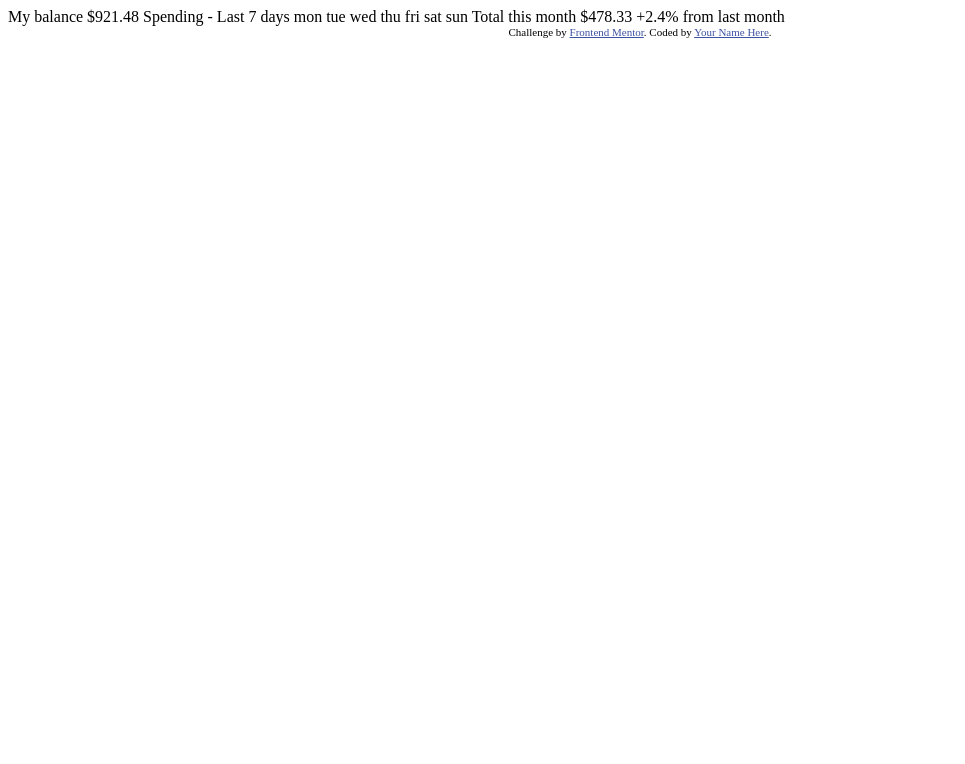
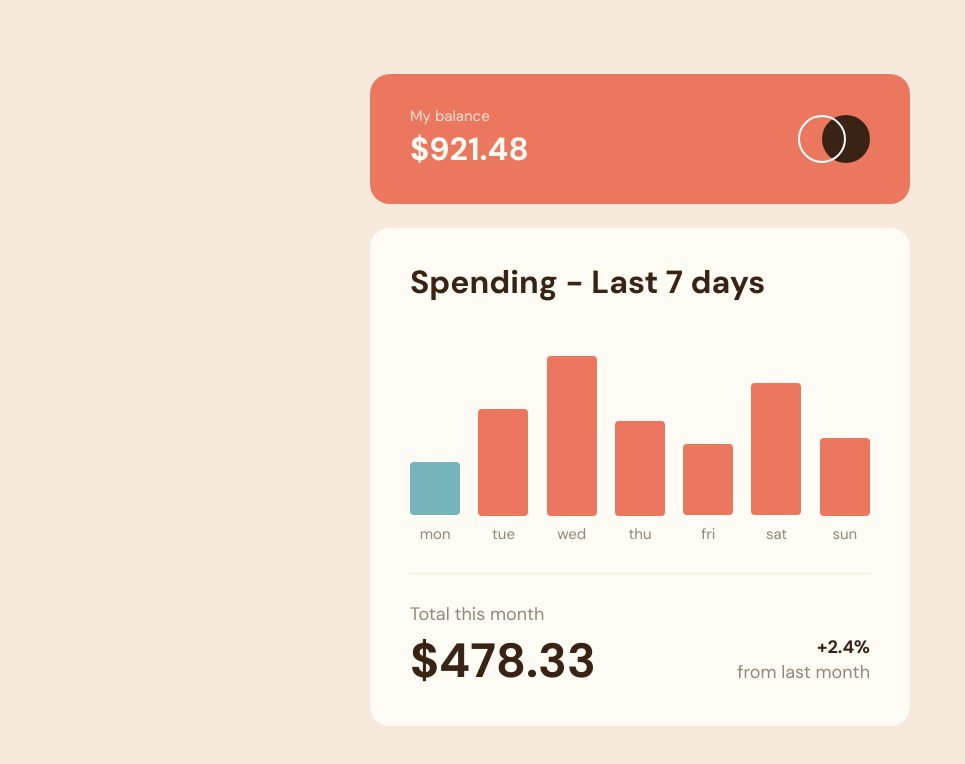
Before and after one commit to mateusbelicio/expenses-chart-component, a plain HTML site: page index.html in a window 1280 px wide. Shown: the whole page, without its empty margins (0-965 px from the left). Drawn offline with Linux system fonts and the light colour scheme.

Commit message:
Finished project

```diff
--- a/index.html
+++ b/index.html
@@ -1,43 +1,76 @@
 <!DOCTYPE html>
 <html lang="en">
   <head>
-  <meta charset="UTF-8">
-  <meta name="viewport" content="width=device-width, initial-scale=1.0"> <!-- displays site properly based on user's device -->
+    <meta charset="UTF-8" />
+    <meta name="viewport" content="width=device-width, initial-scale=1.0" />
+    <meta name="description" content="Challenge by Frontend Mentor. Coded by Mateus Belício" />
 
-  <link rel="icon" type="image/png" sizes="32x32" href="./images/favicon-32x32.png">
+    <link rel="icon" type="image/png" sizes="32x32" href="./images/favicon-32x32.png" />
 
     <title>Frontend Mentor | Expenses chart component</title>
 
-  <!-- Feel free to remove these styles or customise in your own stylesheet 👍 -->
-  <style>
-    .attribution { font-size: 11px; text-align: center; }
-    .attribution a { color: hsl(228, 45%, 44%); }
-  </style>
+    <link rel="stylesheet" href="style.css" />
+
+    <script src="main.js" defer></script>
   </head>
   <body>
+    <main>
+      <h1 class="u-sr-only">Expenses chart component</h1>
 
-  My balance
-  $921.48
+      <article class="c-component u-container u-grid">
+        <header class="c-component__heading bg-primary-400 text-neutral-200">
+          <h2 class="c-component__title fs-200">My balance</h2>
+          <span class="c-component__balance u-currency fs-500">921.48</span>
+        </header>
 
-  Spending - Last 7 days
+        <section class="c-component__spending bg-neutral-200">
+          <h2 class="fs-500">Spending - Last 7 days</h2>
 
-  mon
-  tue
-  wed
-  thu
-  fri
-  sat
-  sun
+          <div class="c-component__chart c-chart u-grid" data-max="100">
+            <div class="c-chart__column">
+              <span class="c-chart__bar"><span class="c-chart__value">17.45</span></span>
+              <span class="c-chart__day fs-200">mon</span>
+            </div>
+            <div class="c-chart__column">
+              <span class="c-chart__bar"><span class="c-chart__value">34.91</span></span>
+              <span class="c-chart__day fs-200">tue</span>
+            </div>
+            <div class="c-chart__column">
+              <span class="c-chart__bar"><span class="c-chart__value">52.36</span></span>
+              <span class="c-chart__day fs-200">wed</span>
+            </div>
+            <div class="c-chart__column">
+              <span class="c-chart__bar"><span class="c-chart__value">31.07</span></span>
+              <span class="c-chart__day fs-200">thu</span>
+            </div>
+            <div class="c-chart__column">
+              <span class="c-chart__bar"><span class="c-chart__value">23.39</span></span>
+              <span class="c-chart__day fs-200">fri</span>
+            </div>
+            <div class="c-chart__column">
+              <span class="c-chart__bar"><span class="c-chart__value">43.28</span></span>
+              <span class="c-chart__day fs-200">sat</span>
+            </div>
+            <div class="c-chart__column">
+              <span class="c-chart__bar"><span class="c-chart__value">25.48</span></span>
+              <span class="c-chart__day fs-200">sun</span>
+            </div>
+          </div>
 
-  Total this month
-  $478.33
+          <div class="c-divider"></div>
 
-  +2.4%
-  from last month
+          <div class="c-component__summary">
+            <h3 class="text-neutral-400">Total this month</h3>
 
-  <div class="attribution">
-    Challenge by <a href="https://www.frontendmentor.io?ref=challenge" target="_blank">Frontend Mentor</a>.
-    Coded by <a href="#">Your Name Here</a>.
+            <div class="u-flex a-container">
+              <span class="c-component__total fs-600 u-currency">478.33</span>
+              <p class="c-component__variation">
+                +2.4% <span class="text-neutral-400">from last month</span>
+              </p>
             </div>
+          </div>
+        </section>
+      </article>
+    </main>
   </body>
 </html>
--- /dev/null
+++ b/main.js
@@ -0,0 +1,43 @@
+'use strict';
+
+const BAR_MAX_HEIGHT = 10;
+const bars = document.querySelectorAll('.c-chart__bar');
+
+const getData = async function () {
+  try {
+    const res = await fetch('data.json');
+    const data = await res.json();
+
+    if (!res.ok) throw new Error('Failed on load data...');
+
+    return data;
+  } catch (err) {
+    console.error(err);
+  }
+};
+
+const maxAmount = function (data) {
+  const max = data.reduce((cur, val) => (cur >= val.amount ? cur : val.amount), 0);
+  return max;
+};
+
+const setCurrentDay = function (data) {
+  const date = new Date();
+  const day = date.toDateString().slice(0, 3).toLowerCase();
+
+  bars.forEach((bar, i) => {
+    if (data[i].day === day) bar.classList.add('c-chart__bar--current');
+    else bar.classList.remove('c-chart__bar--current');
+  });
+};
+
+const init = async function () {
+  const data = await getData();
+  const max = maxAmount(data);
+
+  bars.forEach((bar, i) => (bar.style.height = `${(data[i].amount / max) * BAR_MAX_HEIGHT}rem`));
+
+  setCurrentDay(data);
+};
+
+init();
--- /dev/null
+++ b/style.css
@@ -0,0 +1,408 @@
+@import url('https://fonts.googleapis.com/css2?family=DM+Sans:wght@400;700&display=swap');
+
+/* ----------------------------- */
+/* RESET                         */
+/* ----------------------------- */
+
+/* Box sizing rules */
+*,
+*::before,
+*::after {
+  box-sizing: border-box;
+}
+
+/* Remove default margin and paddings */
+body,
+h1,
+h2,
+h3,
+h4,
+p,
+figure,
+blockquote,
+dl,
+dd {
+  margin: 0;
+  padding: 0;
+
+}
+
+h1,
+h2,
+h3,
+h4,
+p {
+  font: inherit;
+}
+
+
+/* Remove list styles on ul, ol elements with a list role, which suggests default styling will be removed */
+ul[role='list'],
+ol[role='list'] {
+  list-style: none;
+}
+
+/* Set core root defaults */
+html:focus-within {
+  scroll-behavior: smooth;
+}
+
+/* Set core body defaults */
+body {
+  min-height: 100vh;
+  text-rendering: optimizeSpeed;
+  line-height: 1.4;
+}
+
+/* A elements that don't have a class get default styles */
+a:not([class]) {
+  text-decoration-skip-ink: auto;
+}
+
+/* Make images easier to work with */
+img,
+picture {
+  max-width: 100%;
+  display: block;
+}
+
+/* Inherit fonts for inputs and buttons */
+input,
+button,
+textarea,
+select {
+  font: inherit;
+}
+
+/* Remove all animations, transitions and smooth scroll for people that prefer not to see them */
+@media (prefers-reduced-motion: reduce) {
+  html:focus-within {
+    scroll-behavior: auto;
+  }
+
+  *,
+  *::before,
+  *::after {
+    animation-duration: 0.01ms !important;
+    animation-iteration-count: 1 !important;
+    transition-duration: 0.01ms !important;
+    scroll-behavior: auto !important;
+  }
+}
+
+/* ----------------------------- */
+/* BASIC                         */
+/* ----------------------------- */
+
+:root {
+  /* COLORS */
+  /* Primary */
+  --clr-primary-300: 10 100% 76%;
+  --clr-primary-400: 10 79% 65%;
+
+  /* Accent */
+  --clr-accent-300: 186 49% 80%;
+  --clr-accent-400: 186 34% 60%;
+
+  /* Neutral */
+  --clr-neutral-100: 0 0% 100%;
+  --clr-neutral-200: 35 100% 98%;
+  --clr-neutral-300: 27 66% 92%;
+  --clr-neutral-400: 28 10% 53%;
+  --clr-neutral-500: 25 47% 15%;
+
+  /* FONT SIZES */
+  --fs-200: clamp(0.6875rem, 2.7vw, 0.9375rem);
+  --fs-300: clamp(0.9375rem, 3.3vw, 1.125rem);
+  --fs-400: 1rem;
+  --fs-500: clamp(1.5rem, 5.9vw, 2rem);
+  --fs-600: clamp(1.875rem, 8.8vw, 3rem);
+  --fs-700: 2.5rem;
+  --fs-800: clamp(2rem, 10.3vw, 3.5rem);;
+  --fs-900: 3.5rem;
+
+  /* FONT FAMILY */
+  --ff-body: 'DM Sans', sans-serif;
+
+  /* COLOR SCHEME */
+  color-scheme: light;
+}
+
+
+*:focus-visible {
+  outline: 1px dashed  hsl(var(--clr-neutral-100));
+  outline-offset: 3px;
+}
+
+body {
+  font-family: var(--ff-body);
+  font-size: var(--fs-300);
+  color: hsl(var(--clr-neutral-500));
+  background-color: hsl(var(--clr-neutral-300));
+  position: relative;
+  text-align: center;
+}
+
+/* Only for demonstration */
+main {
+  display: grid;
+  place-items: center;
+
+  min-height: inherit;
+  padding-block: 3.5rem;
+}
+
+
+/* ----------------------------- */
+/* UTILITY CLASSES               */
+/* ----------------------------- */
+
+.fs-200 { font-size: var(--fs-200); }
+.fs-300 { font-size: var(--fs-300); }
+.fs-400 { font-size: var(--fs-400); }
+.fs-500 { font-size: var(--fs-500); }
+.fs-600 { font-size: var(--fs-600); }
+.fs-700 { font-size: var(--fs-700); }
+.fs-800 { font-size: var(--fs-800); }
+.fs-900 { font-size: var(--fs-900); }
+
+.ff-head { font-family: var(--ff-head); }
+.ff-body { font-family: var(--ff-body); }
+
+.text-primary-300 { color: hsl(var(--clr-primary-300)); }
+.text-primary-400 { color: hsl(var(--clr-primary-400)); }
+
+.text-accent-300 { color: hsl(var(--clr-accent-300)); }
+.text-accent-400 { color: hsl(var(--clr-accent-400)); }
+
+.text-neutral-100 { color: hsl(var(--clr-neutral-100)); }
+.text-neutral-200 { color: hsl(var(--clr-neutral-200)); }
+.text-neutral-300 { color: hsl(var(--clr-neutral-300)); }
+.text-neutral-400 { color: hsl(var(--clr-neutral-400)); }
+.text-neutral-500 { color: hsl(var(--clr-neutral-500)); }
+
+.bg-primary-300 { background-color: hsl(var(--clr-primary-400) / 0.5); }
+.bg-primary-400 { background-color: hsl(var(--clr-primary-400)); }
+
+.bg-accent-300 { background-color: hsl(var(--clr-accent-300) / 0.5); }
+.bg-accent-400 { background-color: hsl(var(--clr-accent-400)); }
+
+.bg-neutral-100 { background-color: hsl(var(--clr-neutral-100)); }
+.bg-neutral-200 { background-color: hsl(var(--clr-neutral-200)); }
+.bg-neutral-300 { background-color: hsl(var(--clr-neutral-300)); }
+.bg-neutral-400 { background-color: hsl(var(--clr-neutral-400)); }
+.bg-neutral-500 { background-color: hsl(var(--clr-neutral-500)); }
+
+.u-container {
+  --max-width: 33.75rem;
+  --padding: 1rem;
+
+  min-width: 15rem;
+  width: min(var(--max-width), calc(100% - (var(--padding) * 2)));
+  margin-inline: auto;
+}
+
+.u-flex {
+  display: flex;
+  gap: var(--gap, 1rem);
+}
+
+.u-grid {
+  display: grid;
+
+  column-gap: var(--c-gap, 1rem);
+  row-gap: var(--r-gap, 1rem);
+}
+
+
+.u-uppercase {
+  text-transform: uppercase;
+}
+
+.u-letter-spacing {
+  letter-spacing: 1.32px;
+}
+
+.u-currency {
+  font-weight: 700;
+}
+
+.u-currency::before {
+  content: '$';
+}
+
+.u-sr-only {
+  border: 0 !important;
+  clip: rect(1px, 1px, 1px, 1px) !important;
+  -webkit-clip-path: inset(50%) !important;
+  clip-path: inset(50%) !important;
+  height: 1px !important;
+  overflow: hidden !important;
+  margin: -1px !important;
+  padding: 0 !important;
+  position: absolute !important;
+  width: 1px !important;
+  white-space: nowrap !important;
+}
+
+/* ----------------------------- */
+/* COMPONENTS                    */
+/* ----------------------------- */
+
+.c-component {
+  --r-gap: 1.5rem;
+  text-align: left;
+  grid-auto-rows: min-content;
+}
+
+.c-component > * {
+  padding-block: clamp(1.25rem, 5.9vw, 2rem);
+  padding-inline: clamp(1.25rem, 7.4vw, 2.5rem);
+  border-radius: clamp(0.625rem, 3.7vw, 1.25rem);
+
+  --pos: clamp(1.25rem, 7.4vw, 2.5rem);
+}
+
+.c-component__heading {
+  background-image: url('./images/logo.svg');
+  background-repeat: no-repeat;
+  background-position: center right var(--pos);
+  background-size: auto 2.5rem;
+}
+
+@media screen and (min-width: 30em) {
+  .c-component__heading {
+    background-size: auto 3rem;
+  }
+}
+
+.c-component__title {
+  opacity: 0.8;
+}
+
+.c-component__spending > h2 {
+  font-weight: 700;
+}
+
+.c-component__summary > .a-container {
+  align-items: center;
+  justify-content: space-between;
+}
+
+.c-component__variation {
+  text-align: right;
+  font-weight: 700;
+}
+
+.c-component__variation > span {
+  display: block;
+  font-weight: 400;
+}
+
+.c-component__chart {
+  min-height: 14rem;
+
+  grid-template-columns: repeat(7, minmax(1.75rem, 1fr));
+  justify-items: center;
+  align-items: end;
+  column-gap: clamp(0.75rem, 3.3vw, 1.125rem);
+}
+
+@media screen and (min-width: 30em) {
+  .c-component__chart {
+    min-height: 15rem;
+  }
+}
+
+/* Divider */
+.c-divider {
+  display: block;
+  background-color: hsl(var(--clr-neutral-300));
+  height: 1px;
+  margin-block: 1.75rem;
+}
+
+
+/* Chart */
+.c-chart {
+  font-size: var(--fs-200);
+  color: hsl(var(--clr-neutral-400));
+  text-align: center;
+}
+
+.c-chart__column {
+  display: grid;
+  align-content: end;
+  row-gap: 0.5rem;
+  height: 80%;
+  width: 100%;
+}
+
+.c-chart__bar {
+  position: relative;
+  display: block;
+  background-color: hsl(var(--clr-primary-400));
+  border-radius: 0.25rem;
+
+  transform-origin: bottom;
+  transform: scaleY(0);
+
+  width: 100%;
+}
+
+.c-chart .c-chart__column:nth-child(1) .c-chart__bar { animation: grow-up 1s ease-out calc(0.15s * 0) forwards; }
+.c-chart .c-chart__column:nth-child(2) .c-chart__bar { animation: grow-up 1s ease-out calc(0.15s * 1) forwards; }
+.c-chart .c-chart__column:nth-child(3) .c-chart__bar { animation: grow-up 1s ease-out calc(0.15s * 2) forwards; }
+.c-chart .c-chart__column:nth-child(4) .c-chart__bar { animation: grow-up 1s ease-out calc(0.15s * 3) forwards; }
+.c-chart .c-chart__column:nth-child(5) .c-chart__bar { animation: grow-up 1s ease-out calc(0.15s * 4) forwards; }
+.c-chart .c-chart__column:nth-child(6) .c-chart__bar { animation: grow-up 1s ease-out calc(0.15s * 5) forwards; }
+.c-chart .c-chart__column:nth-child(7) .c-chart__bar { animation: grow-up 1s ease-out calc(0.15s * 6) forwards; }
+
+.c-chart__value {
+  position: absolute;
+  display: block;
+
+  background-color: hsl(var(--clr-neutral-500));
+  color: hsl(var(--clr-neutral-200));
+  padding: 0.25rem 0.3rem;
+  border-radius: 0.3rem;
+  width: 150%;
+  font-weight: 700;
+
+  top: 0;
+  left: 50%;
+  transform: translate(-50%, calc(-100% - 0.5rem));
+
+  opacity: 0;
+}
+
+.c-chart__value::before {
+  content: '$';
+}
+
+.c-chart__bar:hover {
+  cursor: pointer;
+  background-color: hsl(var(--clr-primary-300));
+}
+
+.c-chart__bar:hover .c-chart__value {
+  opacity: 1;
+}
+
+.c-chart__bar--current {
+  background-color: hsl(var(--clr-accent-400));
+}
+
+.c-chart__bar--current:hover {
+  background-color: hsl(var(--clr-accent-300));
+}
+
+@keyframes grow-up {
+  from {
+    transform: scaleY(0);
+  }
+
+  to {
+    transform: scaleY(1);
+  }
+}
```
Also changed, not shown: data.json (line endings or trailing spaces), design/desktop-result.png (added), 1 other file. Lines whose indentation alone changed are shown as unchanged.
